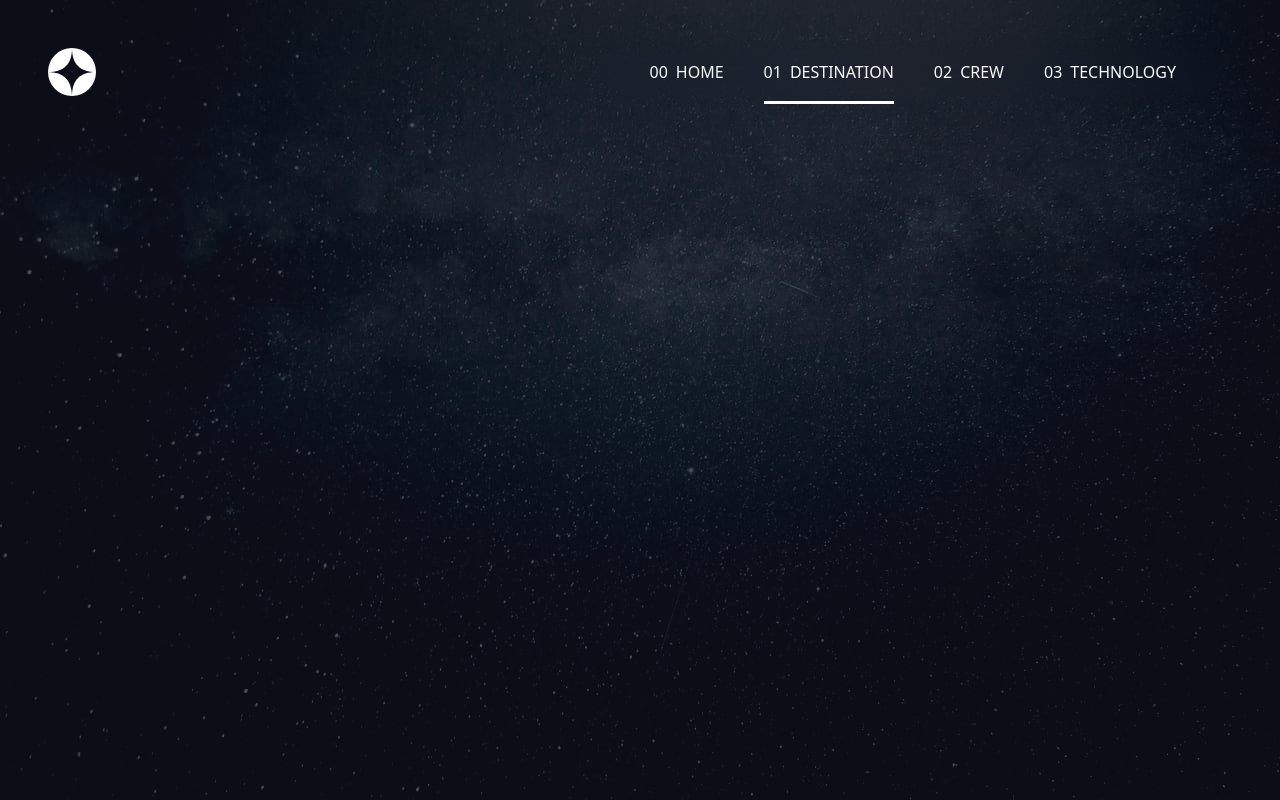
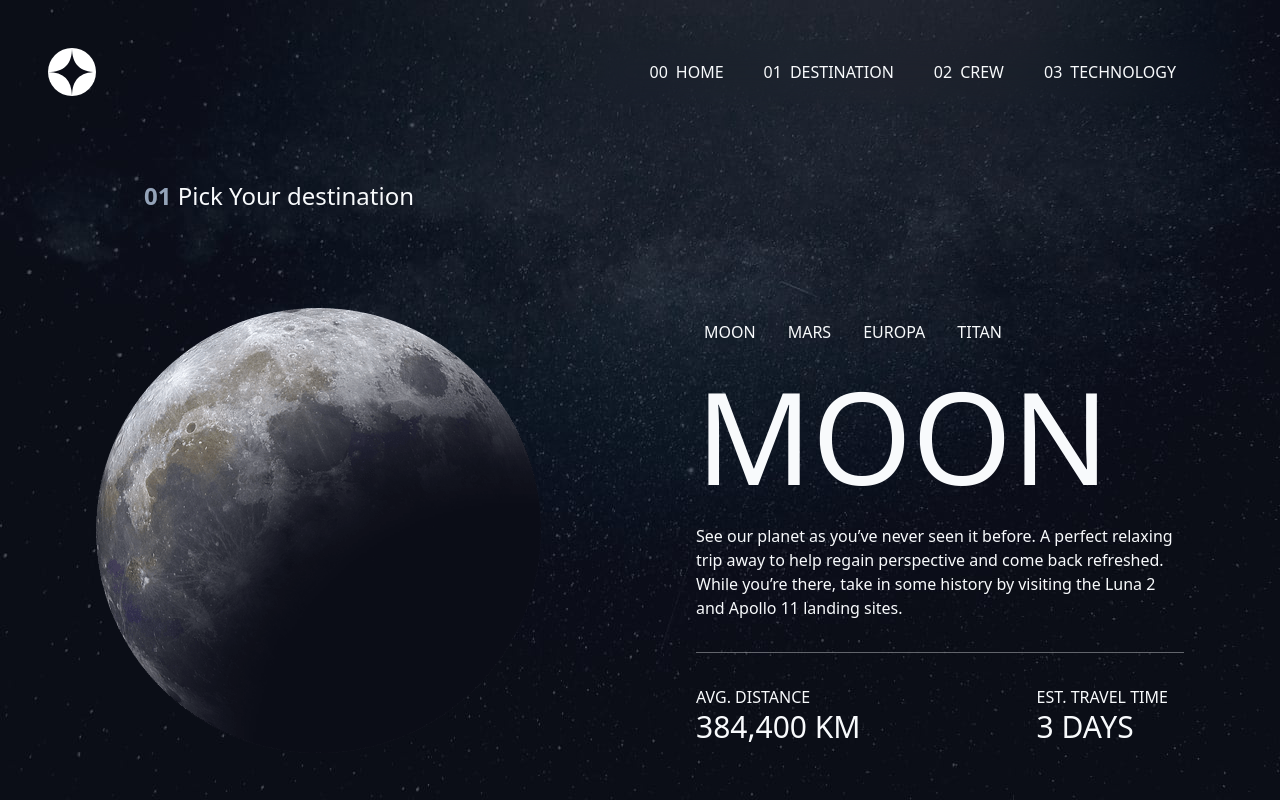
Before and after one commit to surya-tamang/space-tourism, a React (Vite) app: page /space-tourism/destination in a window 1280 px wide. Built offline with nearby package versions, Linux system fonts and the light colour scheme.

Commit message:
destination page

```diff
--- a/src/components/Header.jsx
+++ b/src/components/Header.jsx
@@ -2,6 +2,12 @@ import React, { useState } from "react";
 import NavBar from "./NavBar";
 
 const Header = () => {
+  const navList = [
+    { title: "Home", path: "/space-tourism/" },
+    { title: "Destination", path: "/space-tourism/destination" },
+    { title: "Crew", path: "/space-tourism/crew" },
+    { title: "Technology", path: "/space-tourism/technology" },
+  ];
   const [display, setDisplay] = useState("flex");
   const [icon, setIcon] = useState("icon-hamburger.svg");
 
@@ -20,9 +26,11 @@ const Header = () => {
       <div className="logo">
         <img src="logo.svg" alt="logo" />
       </div>
-
-      <NavBar visible={display} />
-
+      <nav
+        className={`navBar flex gap-10 backdrop-blur-lg items-center px-14 ${display}`}
+      >
+        <NavBar list={navList} />
+      </nav>
       <div className="hamburger">
         <img
           src={icon}
--- a/src/components/NavBar.jsx
+++ b/src/components/NavBar.jsx
@@ -2,19 +2,10 @@ import React from "react";
 
 import { NavLink } from "react-router-dom";
 
-export default function NavBar({ visible }) {
-  const navList = [
-    { title: "Home", path: "/space-tourism/" },
-    { title: "Destination", path: "/space-tourism/destination" },
-    { title: "Crew", path: "/space-tourism/crew" },
-    { title: "Technology", path: "/space-tourism/technology" },
-  ];
-
+export default function NavBar({ list }) {
   return (
-    <nav
-      className={`navBar flex gap-10 backdrop-blur-lg items-center px-14 ${visible}`}
-    >
-      {navList.map((item, index) => {
+    <>
+      {list.map((item, index) => {
         const { title, path } = item;
         return (
           <NavLink
@@ -32,6 +23,6 @@ export default function NavBar({ visible }) {
           </NavLink>
         );
       })}
-    </nav>
+    </>
   );
 }
--- a/src/data.json
+++ b/src/data.json
@@ -1,41 +1,25 @@
 {
   "destinations": [
     {
-      "name": "Moon",
-      "images": {
-        "png": "./assets/destination/image-moon.png",
-        "webp": "./assets/destination/image-moon.webp"
-      },
+      "dest_name": "moon",
       "description": "See our planet as you’ve never seen it before. A perfect relaxing trip away to help regain perspective and come back refreshed. While you’re there, take in some history by visiting the Luna 2 and Apollo 11 landing sites.",
       "distance": "384,400 km",
       "travel": "3 days"
     },
     {
-      "name": "Mars",
-      "images": {
-        "png": "./assets/destination/image-mars.png",
-        "webp": "./assets/destination/image-mars.webp"
-      },
+      "dest_name": "mars",
       "description": "Don’t forget to pack your hiking boots. You’ll need them to tackle Olympus Mons, the tallest planetary mountain in our solar system. It’s two and a half times the size of Everest!",
       "distance": "225 mil. km",
       "travel": "9 months"
     },
     {
-      "name": "Europa",
-      "images": {
-        "png": "./assets/destination/image-europa.png",
-        "webp": "./assets/destination/image-europa.webp"
-      },
+      "dest_name": "europa",
       "description": "The smallest of the four Galilean moons orbiting Jupiter, Europa is a winter lover’s dream. With an icy surface, it’s perfect for a bit of ice skating, curling, hockey, or simple relaxation in your snug wintery cabin.",
       "distance": "628 mil. km",
       "travel": "3 years"
     },
     {
-      "name": "Titan",
-      "images": {
-        "png": "./assets/destination/image-titan.png",
-        "webp": "./assets/destination/image-titan.webp"
-      },
+      "dest_name": "titan",
       "description": "The only moon known to have a dense atmosphere other than Earth, Titan is a home away from home (just a few hundred degrees colder!). As a bonus, you get striking views of the Rings of Saturn.",
       "distance": "1.6 bil. km",
       "travel": "7 years"
--- a/src/index.css
+++ b/src/index.css
@@ -29,7 +29,15 @@
     background: url('/src/assets/technology/background-technology-desktop.jpg');
 }
 
-.navs::after {
+.navs:hover::after,
+.dest_button:hover:after,
+.navs_active::after,
+.dest_active::after {
+    scale: 1;
+}
+
+.navs::after,
+.dest_button::after {
     content: "";
     background-color: white;
     height: 3px;
@@ -38,11 +46,7 @@
     bottom: 0;
     scale: 0;
     transition: all 0.3s ease;
-}
-
-.navs:hover::after,
-.navs_active::after {
-    scale: 1;
+    left: 0;
 }
 
 .hamburger {
--- a/src/pages/Destination.jsx
+++ b/src/pages/Destination.jsx
@@ -1,11 +1,98 @@
-import React from 'react'
+import React, { useEffect, useState } from "react";
+import Moon from "../assets/destination/image-moon.png";
+import Titan from "../assets/destination/image-titan.png";
+import Europa from "../assets/destination/image-europa.png";
+import Mars from "../assets/destination/image-mars.png";
+
+import dataJson from "../data.json";
 
 const Destination = () => {
+  const destinationList = dataJson.destinations;
+  const [image, setImage] = useState(Moon);
+  const [destination, setDestination] = useState("moon");
+
+  useEffect(() => {
+    switch (destination) {
+      case "mars":
+        setImage(Mars);
+        break;
+      case "europa":
+        setImage(Europa);
+        break;
+      case "titan":
+        setImage(Titan);
+        break;
+      case "moon":
+      default:
+        setImage(Moon);
+        break;
+    }
+  }, [destination]);
+
+  const handleClick = (dest_name) => {
+    setDestination(dest_name);
+  };
+
+  const selectedDestination = destinationList.find(
+    (item) => item.dest_name === destination
+  );
+
+  console.log("selectedDestination:", selectedDestination);
+
   return (
-    <div className='destination_page min-h-screen w-full'>
+    <div className="destination_page px-24 min-h-screen w-full text-slate-50 flex items-start justify-center flex-col gap-12 pt-36 pb-11">
+      <div className="mt-8">
+        <h1 className="ml-12 text-2xl font-thin">
+          <span className="font-bold text-slate-400">01</span> Pick Your
+          destination
+        </h1>
+      </div>
+      <div className="flex items-center gap-28 mt-12 w-full">
+        <div className="w-6/12">
+          <img src={image} alt="destination" />
+        </div>
+        <div className="w-6/12">
+          <div className="flex gap-4">
+            {destinationList.map((item, index) => {
+              const { dest_name } = item;
+              return (
+                <button
+                  className={`dest_button uppercase relative py-1 px-2 ${
+                    destination === dest_name ? "dest_active" : ""
+                  }`}
+                  key={index}
+                  onClick={() => handleClick(dest_name)}
+                >
+                  {dest_name}
+                </button>
+              );
+            })}
+          </div>
+          <div>
+            <h1 className="text-9xl uppercase my-6">
+              {selectedDestination.dest_name}
+            </h1>
+            <p>{selectedDestination.description}</p>
+          </div>
+          <hr className="bg-slate-400 my-8 opacity-40" />
+          <div className="flex gap-44">
+            <div>
+              <h1 className="font-thin text-1xl uppercase">Avg. distance</h1>
+              <p className="text-3xl font-extralight uppercase">
+                {selectedDestination.distance}
+              </p>
+            </div>
+            <div>
+              <h1 className="font-thin text-1xl uppercase">est. travel time</h1>
+              <p className="text-3xl font-extralight uppercase">
+                {selectedDestination.travel}
+              </p>
+            </div>
+          </div>
+        </div>
+      </div>
+    </div>
+  );
+};
 
-    </div>
-  )
-}
-
-export default Destination
+export default Destination;
--- a/src/pages/Home.jsx
+++ b/src/pages/Home.jsx
@@ -6,8 +6,8 @@ const Home = () => {
   return (
     <div className="home_page min-h-screen width-full bg-cover bg-center flex items-center px-44 justify-between pt-32">
       <article className="text-slate-50 flex flex-col gap-3 items-start w-5/12 uppercase tracking-widest">
-        <p className='ml-3'>So, you want to travel to</p>
-        <h1 className='space text-9xl'>Space</h1>
+        <p className="ml-3">So, you want to travel to</p>
+        <h1 className="space text-9xl">Space</h1>
         <p>
           Let's face it; if you want to go to space,you might as well genuinely
           go to outer space and not, hover kind of on the edge of it. well sit
```
Also changed, not shown: 1 other file (tests, documents, lock files or other folders).
